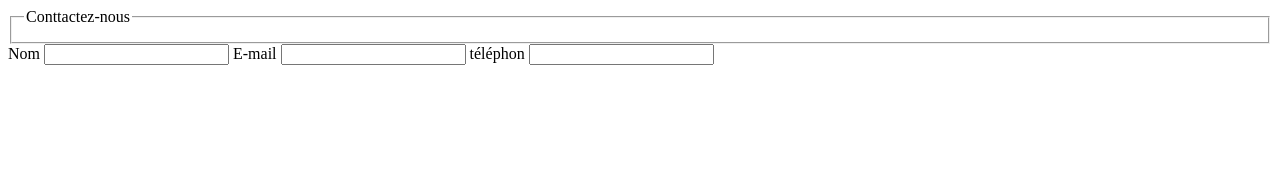
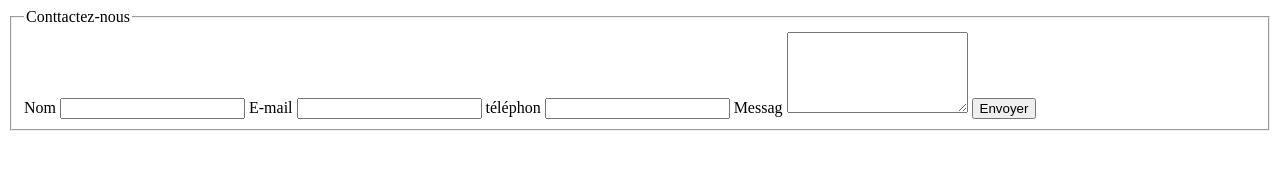
Before and after one commit to GHZIRI/Structure-de-base-d-une-page-HTML, a plain HTML site: page 4-Chapitre/index.html in a window 1280 px wide. Drawn offline with Linux system fonts and the light colour scheme.

Commit message:
Edit on chapitr 1 and chapitr 2 and chapitr 3 and chapitr 4

```diff
--- a/4-Chapitre/index.html
+++ b/4-Chapitre/index.html
@@ -9,7 +9,7 @@
     <form action="#" method="post">
         <fieldset>
             <legend>Conttactez-nous</legend>
-        </fieldset>
+
     </form>
     <label for="nom">Nom</label>
     <input type="text" id="nom" name="nom" aria-label="nom complet" required >
@@ -20,5 +20,10 @@
     <label for="tel"> téléphon</label>
     <input type="tel" name="tel" id="tel" pattern="[0-9]{10} "
     title="10 chiffres attendus" aria-label="numér de téléphon">
+
+    <label for="messag">Messag</label>
+    <textarea name="messag" id="messag"  rows="5" required></textarea>
+    <button type="submit">Envoyer</button>
+</fieldset>
 </body>
 </html>
```
Also changed, not shown: 1 - Chapitre/index.html (+1 -1 lines), 2-Chapitre/index.html (+1 -1 lines), 3-Chapitre/index.html (+2 -1 lines).
